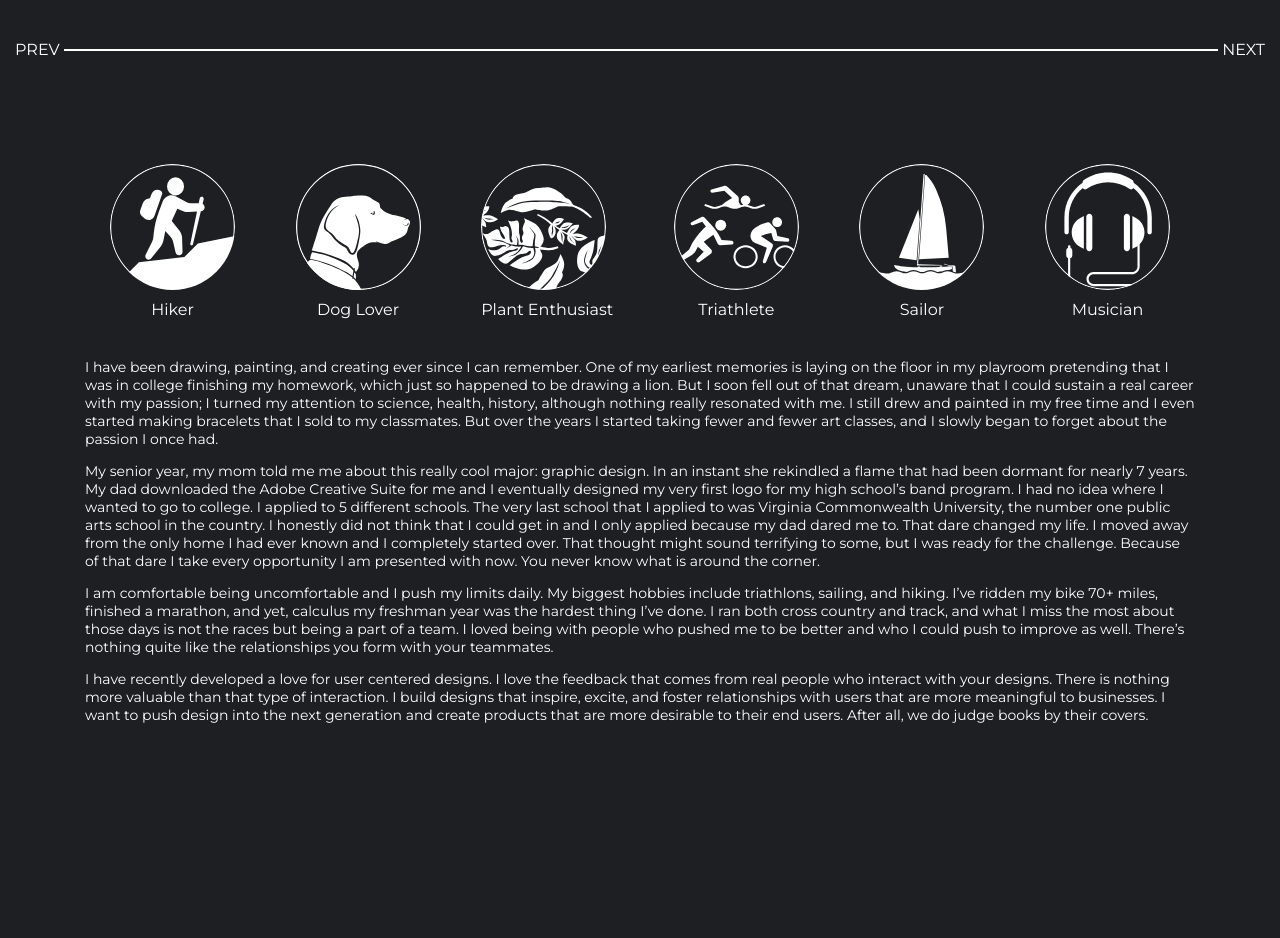
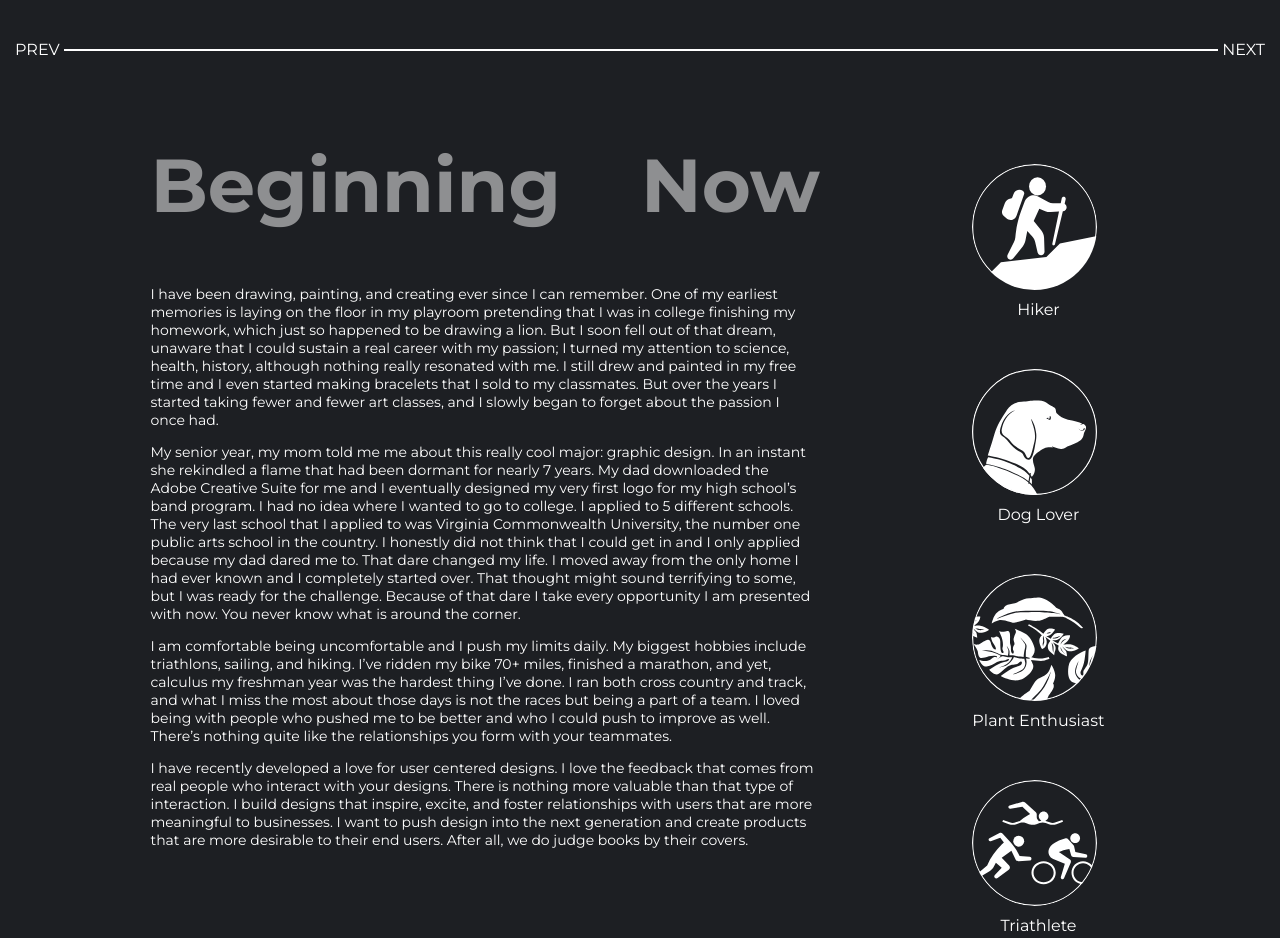
Before and after one commit to lucas-rey/portfolio, a React app: page /about in a window 1280 px wide. Shown: the part 720-1658 px from the top of the page. Before the commit the page ends 1508 px from the top, so only its background shows below. Built offline with nearby package versions, Linux system fonts and the light colour scheme; some packages are replaced by stand-ins of ours.

Commit message:
about page tabs

```diff
--- a/src/components/pages/about/about.js
+++ b/src/components/pages/about/about.js
@@ -32,51 +32,11 @@ class About extends React.Component {
         </div>
         <div className="main-container">
           <div className="about-group">
-            <div className="interests">
-              <div className="hiking individual-interest">
-                <img
-                  src={require("./../../../assets/hiking.svg")}
-                  alt="hiker silhouette"
-                />
-                <div className="interest-text">Hiker</div>
+            <div className="bio">
+              <div className="about-tabs">
+                <h4>Beginning</h4>
+                <h4>Now</h4>
               </div>
-              <div className="dogs individual-interest">
-                <img
-                  src={require("./../../../assets/dog.svg")}
-                  alt="dog silhouette"
-                />
-                <div className="interest-text">Dog Lover</div>
-              </div>
-              <div className="plants individual-interest">
-                <img
-                  src={require("./../../../assets/plants.svg")}
-                  alt="plants silhouette"
-                />
-                <div className="interest-text">Plant Enthusiast</div>
-              </div>
-              <div className="triathlon individual-interest">
-                <img
-                  src={require("./../../../assets/triathlon.svg")}
-                  alt="swim, bike, run silhouettes"
-                />
-                <div className="interest-text">Triathlete</div>
-              </div>
-              <div className="sailing individual-interest">
-                <img
-                  src={require("./../../../assets/sailing.svg")}
-                  alt="sailboat silhouette"
-                />
-                <div className="interest-text">Sailor</div>
-              </div>
-              <div className="music individual-interest">
-                <img
-                  src={require("./../../../assets/music.svg")}
-                  alt="headphones silhouette"
-                />
-                <div className="interest-text">Musician</div>
-              </div>
-            </div>
-            <div className="bio">
               <p>
                 I have been drawing, painting, and creating ever since I can
                 remember. One of my earliest memories is laying on the floor in
@@ -129,6 +89,51 @@ class About extends React.Component {
                 we do judge books by their covers.
               </p>
             </div>
+
+            <div className="interests">
+              <div className="hiking individual-interest">
+                <img
+                  src={require("./../../../assets/hiking.svg")}
+                  alt="hiker silhouette"
+                />
+                <div className="interest-text">Hiker</div>
+              </div>
+              <div className="dogs individual-interest">
+                <img
+                  src={require("./../../../assets/dog.svg")}
+                  alt="dog silhouette"
+                />
+                <div className="interest-text">Dog Lover</div>
+              </div>
+              <div className="plants individual-interest">
+                <img
+                  src={require("./../../../assets/plants.svg")}
+                  alt="plants silhouette"
+                />
+                <div className="interest-text">Plant Enthusiast</div>
+              </div>
+              <div className="triathlon individual-interest">
+                <img
+                  src={require("./../../../assets/triathlon.svg")}
+                  alt="swim, bike, run silhouettes"
+                />
+                <div className="interest-text">Triathlete</div>
+              </div>
+              <div className="sailing individual-interest">
+                <img
+                  src={require("./../../../assets/sailing.svg")}
+                  alt="sailboat silhouette"
+                />
+                <div className="interest-text">Sailor</div>
+              </div>
+              <div className="music individual-interest">
+                <img
+                  src={require("./../../../assets/music.svg")}
+                  alt="headphones silhouette"
+                />
+                <div className="interest-text">Musician</div>
+              </div>
+            </div>
           </div>
         </div>
       </div>
--- a/src/components/pages/about/about.scss
+++ b/src/components/pages/about/about.scss
@@ -1,19 +1,17 @@
-// header customization
-
-// .background.change {
-//   background-color: #f60035;
-// }
-
-// content changes
-
 .bio {
   font-size: 14px;
+  width: 60%;
+}
+
+.about-group {
+  display: flex;
+  justify-content: space-around;
 }
 
 .interests {
   color: white;
   text-align: center;
-  display: flex;
+  display: inline-block;
   justify-content: space-between;
 }
 
@@ -29,3 +27,23 @@
 .main-container {
   padding-bottom: 50px; /* height of your footer */
 }
+
+.about-tabs {
+  display: flex;
+}
+
+h4 {
+  font-size: 75px;
+  color: white;
+  margin: 0px 0px 40px 0px;
+  padding-right: 80px;
+  opacity: 0.5;
+
+  &:hover {
+    cursor: pointer;
+  }
+
+  &:active {
+    opacity: 1;
+  }
+}
```
Also changed, not shown: src/assets/rhino.svg (added), 1 other file.
